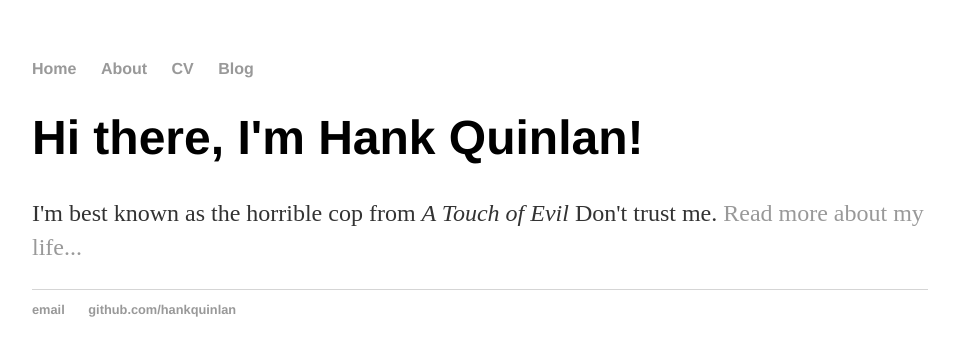
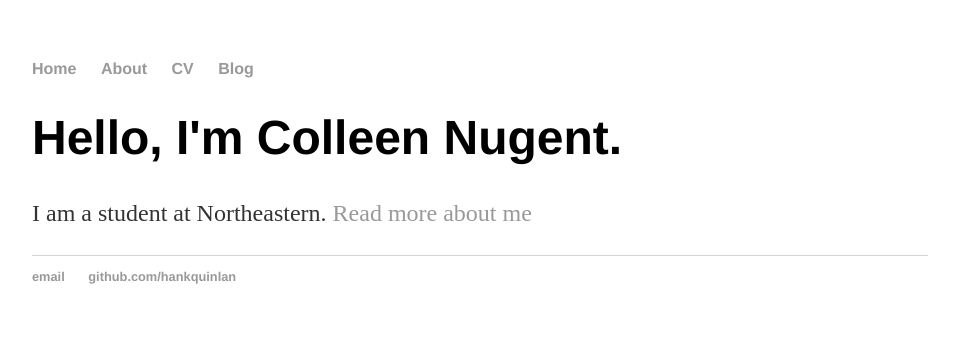
Before and after one commit to clnugent/clnugent.github.io, a Jekyll site: the page built from index.html, in a window 1280 px wide. Shown: the top 356 px of the page, without its empty margins (160-1119 px from the left). Built offline with Jekyll 4.4.1, drawn with Linux system fonts in a browser that asks for light colours.

Commit message:
Update index.html

```diff
--- a/index.html
+++ b/index.html
@@ -1,8 +1,8 @@
 ---
 layout: default
-title: Hank Quinlan, Horrible Cop
+title: Colleen Nugent's Blog
 ---
 <div class="blurb">
-	<h1>Hi there, I'm Hank Quinlan!</h1>
-	<p>I'm best known as the horrible cop from <em>A Touch of Evil</em> Don't trust me. <a href="/about">Read more about my life...</a></p>
+	<h1>Hello, I'm Colleen Nugent.</h1>
+	<p>I am a student at Northeastern. <a href="/about">Read more about me</a></p>
 </div><!-- /.blurb -->
```
